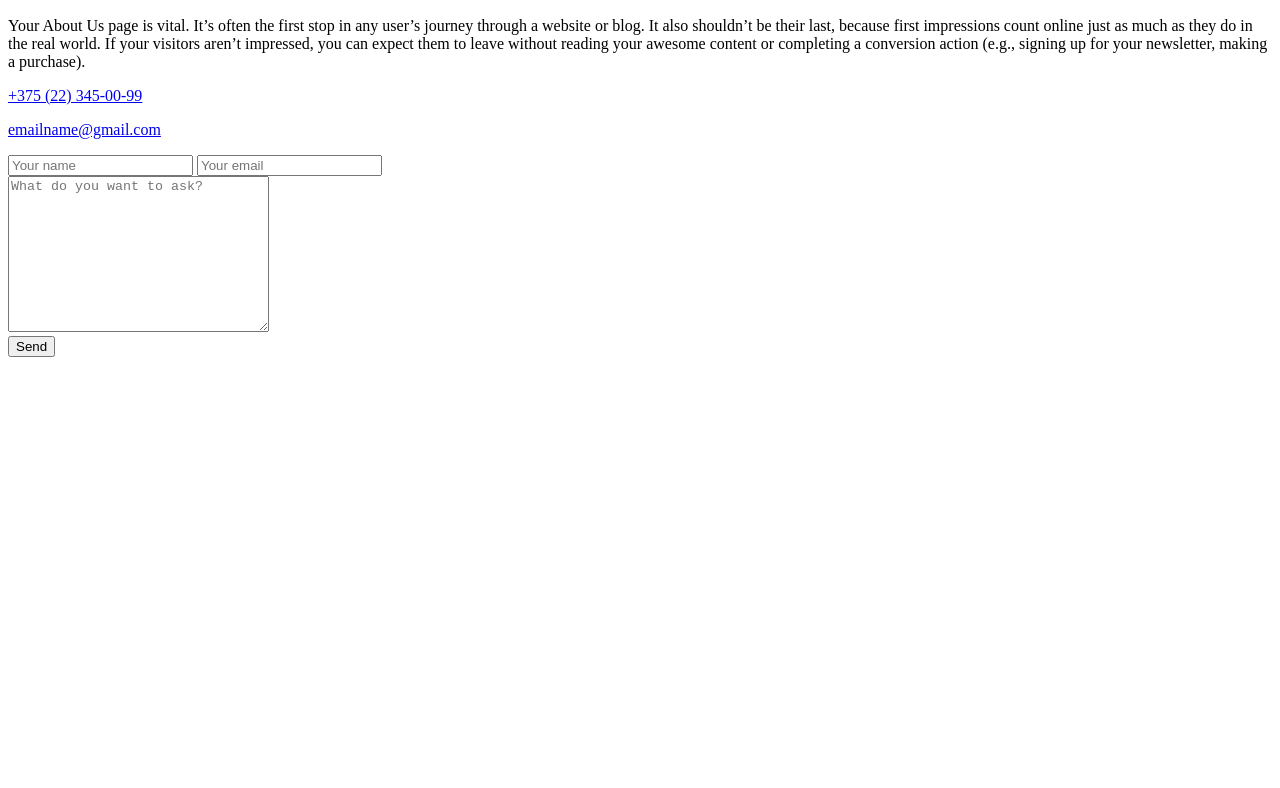
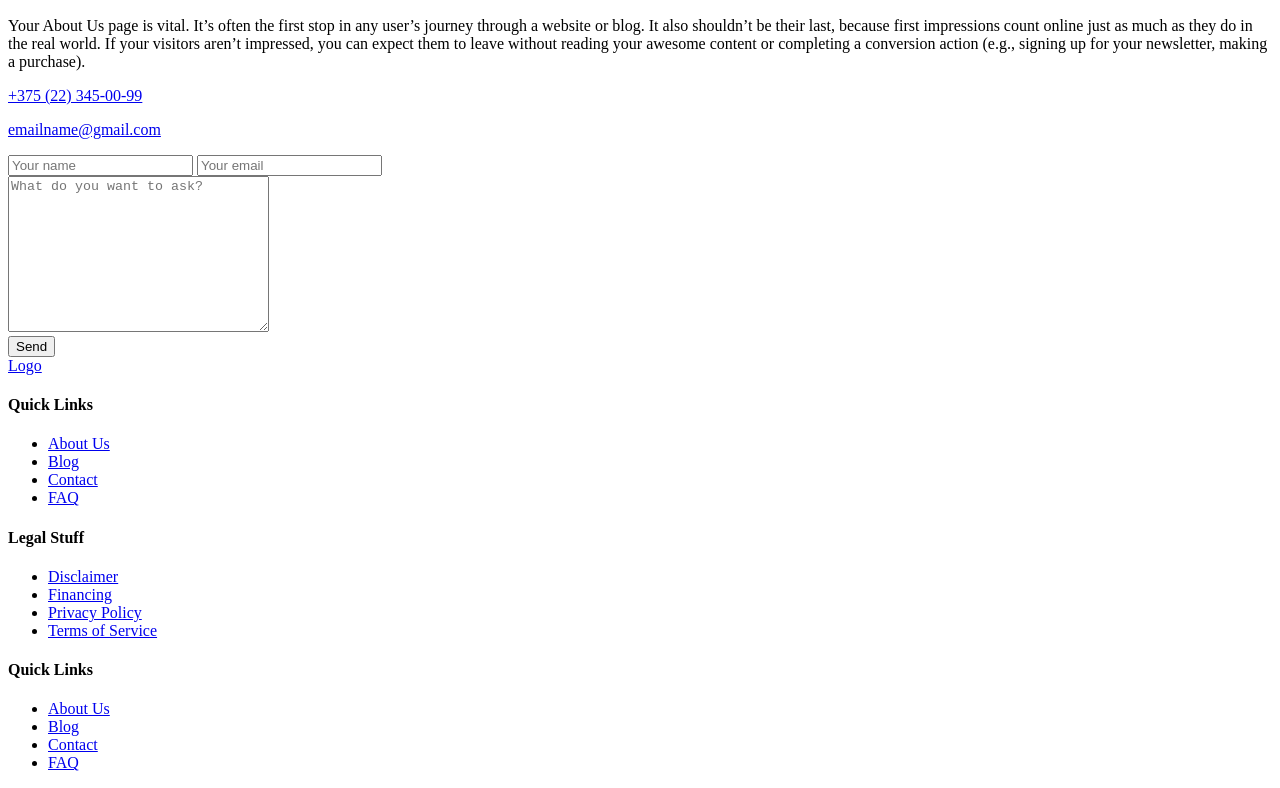
Before and after one commit to OKitel/productly, a plain HTML site: page index.html in a window 1280 px wide. Shown: the part 3549-4337 px from the top of the page. Before the commit the page ends 3914 px from the top, so only its background shows below. Drawn offline with Linux system fonts and the light colour scheme.

Commit message:
feat: add footer

```diff
--- a/index.html
+++ b/index.html
@@ -221,6 +221,40 @@
         </div>
       </div>
     </section>
+    <footer class="footer">
+      <div class="wrapper">
+        <div class="layout-4-column">
+          <a class="logo" href="#">Logo</a>
+          <div class="footer-navigation">
+            <h4>Quick Links</h4>
+            <ul class="footer-navigation__links">
+              <li><a href="#">About Us</a></li>
+              <li><a href="#">Blog</a></li>
+              <li><a href="#">Contact</a></li>
+              <li><a href="#">FAQ</a></li>
+            </ul>
+          </div>
+          <div class="footer-navigation">
+            <h4>Legal Stuff</h4>
+            <ul>
+              <li><a href="#">Disclaimer</a></li>
+              <li><a href="#">Financing</a></li>
+              <li><a href="#">Privacy Policy</a></li>
+              <li><a href="#">Terms of Service</a></li>
+            </ul>
+          </div>
+          <div class="footer-navigation">
+            <h4>Quick Links</h4>
+            <ul class="footer-navigation__links">
+              <li><a href="#">About Us</a></li>
+              <li><a href="#">Blog</a></li>
+              <li><a href="#">Contact</a></li>
+              <li><a href="#">FAQ</a></li>
+            </ul>
+          </div>
+        </div>
+      </div>
+    </footer>
   </body>
 
 </html>
```
